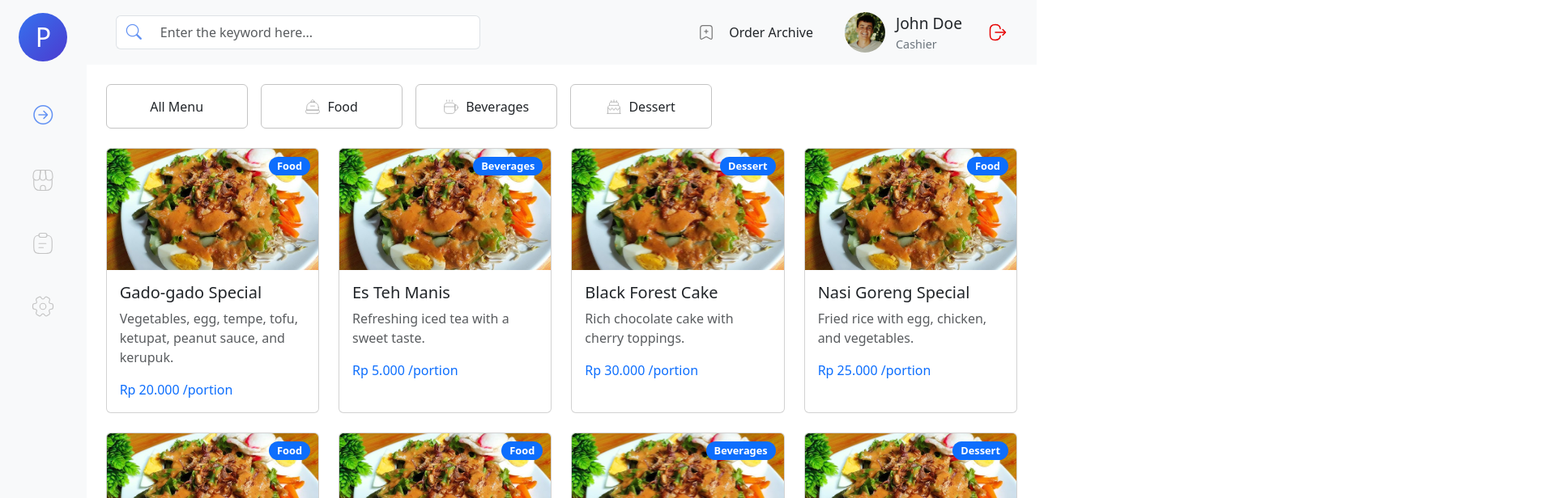
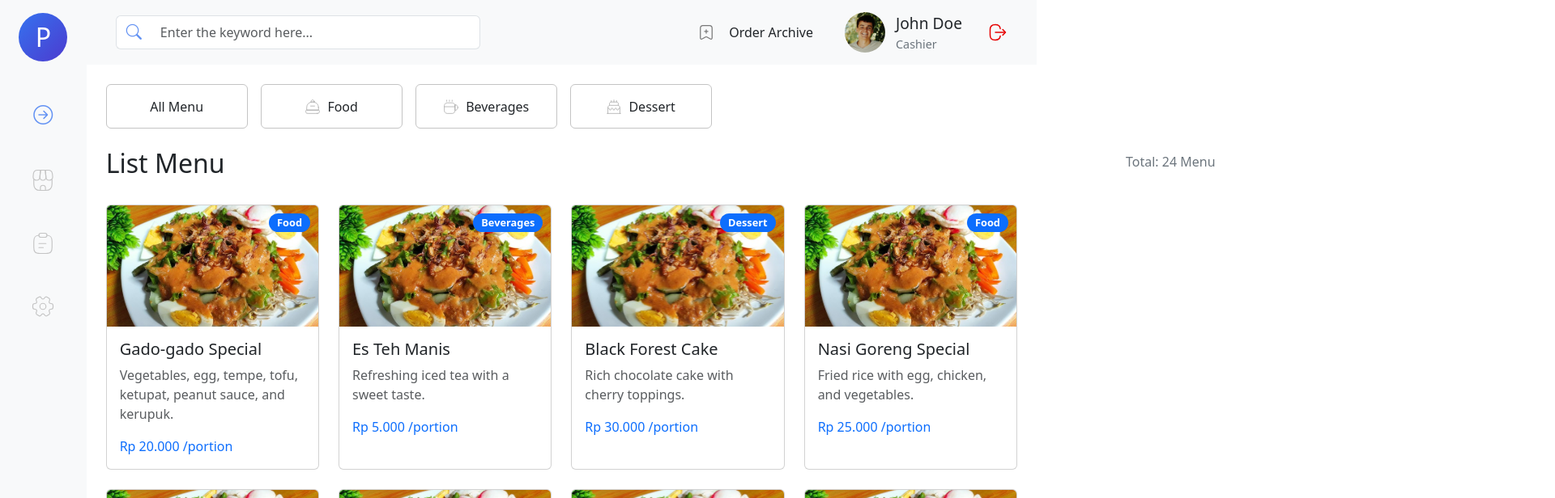
Before and after one commit to alpinmohsa541/pos-sederhana, a React (Vite) app: page / in a window 1280 px wide. Shown: the top 616 px of the page at 81% size, 1920 px wide, since content can reach past the window. Built offline with nearby package versions, Linux system fonts and the light colour scheme.

Commit message:
Feat : menambahkan data dummny pada data menu dan stayling card menu

```diff
--- a/src/App.css
+++ b/src/App.css
@@ -31,31 +31,17 @@ div[title="Shop"]:hover img {
   transition: filter 0.3s ease, transform 0.3s ease;
 }
 
-/* Clipboard Icon Hover Effect */
-div[title="clipboard-text"]:hover img {
-  filter: brightness(0) saturate(100%) invert(39%) sepia(60%) saturate(617%)
-    hue-rotate(202deg) brightness(96%) contrast(95%);
-  transform: scale(1.1); /* Slightly enlarge the icon */
-  transition: filter 0.3s ease, transform 0.3s ease;
-}
-
-/* Setting Icon Hover Effect */
-div[title="setting"]:hover img {
-  filter: brightness(0) saturate(100%) invert(39%) sepia(60%) saturate(617%)
-    hue-rotate(202deg) brightness(96%) contrast(95%);
-  transform: scale(1.1); /* Slightly enlarge the icon */
-  transition: filter 0.3s ease, transform 0.3s ease;
-}
-
+/* Hover effect for the category button */
 .btn-category:hover {
-  background-color: #6392f3;
+  background-color: #6392f3; /* Blue on hover */
   color: white;
 }
 
+/* Active button styles */
 .btn-category.active {
-  background-color: #3572ef;
+  background-color: #3572ef; /* Dark blue when active */
   color: white;
-  border-color: #3572ef;
+  border-color: #3572ef; /* Border matches the background */
 }
 
 /* border arrow right */
--- a/src/CashierDashboard/CashierDashboard.jsx
+++ b/src/CashierDashboard/CashierDashboard.jsx
@@ -4,16 +4,29 @@ import menuData from "./DataMenu";
 
 const CashierDashboard = () => {
   const [activeButton, setActiveButton] = useState("All Menu");
+  const [searchQuery, setSearchQuery] = useState(""); // Added state for search query
 
   const handleButtonClick = (buttonName) => {
     setActiveButton(buttonName);
   };
 
-  // Filter menu berdasarkan kategori
+  // Handle search input change
+  const handleSearchChange = (e) => {
+    setSearchQuery(e.target.value);
+  };
+
+  // Filter menu based on category and search query
   const filteredMenu =
     activeButton === "All Menu"
-      ? menuData
-      : menuData.filter((menu) => menu.category === activeButton);
+      ? menuData.filter(
+          (menu) => menu.name.toLowerCase().includes(searchQuery.toLowerCase()) // Search logic
+        )
+      : menuData
+          .filter((menu) => menu.category === activeButton)
+          .filter(
+            (menu) =>
+              menu.name.toLowerCase().includes(searchQuery.toLowerCase()) // Search logic
+          );
 
   return (
     <div className="container-fluid p-0">
@@ -78,6 +91,8 @@ const CashierDashboard = () => {
                     type="search"
                     placeholder="Enter the keyword here..."
                     aria-label="Search"
+                    value={searchQuery} // Bind value to searchQuery state
+                    onChange={handleSearchChange} // Handle change event
                   />
                 </div>
               </form>
@@ -156,6 +171,19 @@ const CashierDashboard = () => {
             ))}
           </div>
           <div className="row g-4 px-4">
+            <h2>List Menu</h2>
+            <div
+              className="position-absolute"
+              style={{
+                left: "1380px",
+                fontSize: "1rem",
+                padding: "5px 10px",
+                borderRadius: "5px",
+                color: "#6c757d",
+              }}
+            >
+              Total: {filteredMenu.length} Menu
+            </div>
             {filteredMenu.map((menu) => (
               <div key={menu.id} className="col-md-3">
                 <div className="card h-100 position-relative">
--- a/src/CashierDashboard/DataMenu.jsx
+++ b/src/CashierDashboard/DataMenu.jsx
@@ -98,6 +98,104 @@ const menuData = [
     category: "Food",
     image: "/assets/image5.svg",
   },
+  {
+    id: 13,
+    name: "Gado-gado Special",
+    description:
+      "Vegetables, egg, tempe, tofu, ketupat, peanut sauce, and kerupuk.",
+    price: "Rp 20.000",
+    category: "Food",
+    image: "/assets/image5.svg",
+  },
+  {
+    id: 14,
+    name: "Es Teh Manis",
+    description: "Refreshing iced tea with a sweet taste.",
+    price: "Rp 5.000",
+    category: "Beverages",
+    image: "/assets/image5.svg",
+  },
+  {
+    id: 15,
+    name: "Black Forest Cake",
+    description: "Rich chocolate cake with cherry toppings.",
+    price: "Rp 30.000",
+    category: "Dessert",
+    image: "/assets/image5.svg",
+  },
+  {
+    id: 16,
+    name: "Nasi Goreng Special",
+    description: "Fried rice with egg, chicken, and vegetables.",
+    price: "Rp 25.000",
+    category: "Food",
+    image: "/assets/image5.svg",
+  },
+  {
+    id: 17,
+    name: "Nasi Goreng Special",
+    description: "Fried rice with egg, chicken, and vegetables.",
+    price: "Rp 25.000",
+    category: "Food",
+    image: "/assets/image5.svg",
+  },
+  {
+    id: 18,
+    name: "Gado-gado Special",
+    description:
+      "Vegetables, egg, tempe, tofu, ketupat, peanut sauce, and kerupuk.",
+    price: "Rp 20.000",
+    category: "Food",
+    image: "/assets/image5.svg",
+  },
+  {
+    id: 19,
+    name: "Es Teh Manis",
+    description: "Refreshing iced tea with a sweet taste.",
+    price: "Rp 5.000",
+    category: "Beverages",
+    image: "/assets/image5.svg",
+  },
+  {
+    id: 20,
+    name: "Black Forest Cake",
+    description: "Rich chocolate cake with cherry toppings.",
+    price: "Rp 30.000",
+    category: "Dessert",
+    image: "/assets/image5.svg",
+  },
+  {
+    id: 21,
+    name: "Nasi Goreng Special",
+    description: "Fried rice with egg, chicken, and vegetables.",
+    price: "Rp 25.000",
+    category: "Food",
+    image: "/assets/image5.svg",
+  },
+  {
+    id: 22,
+    name: "Es Teh Manis",
+    description: "Refreshing iced tea with a sweet taste.",
+    price: "Rp 5.000",
+    category: "Beverages",
+    image: "/assets/image5.svg",
+  },
+  {
+    id: 23,
+    name: "Black Forest Cake",
+    description: "Rich chocolate cake with cherry toppings.",
+    price: "Rp 30.000",
+    category: "Dessert",
+    image: "/assets/image5.svg",
+  },
+  {
+    id: 24,
+    name: "Nasi Goreng Special",
+    description: "Fried rice with egg, chicken, and vegetables.",
+    price: "Rp 25.000",
+    category: "Food",
+    image: "/assets/image5.svg",
+  },
 ];
 
 export default menuData;
```
